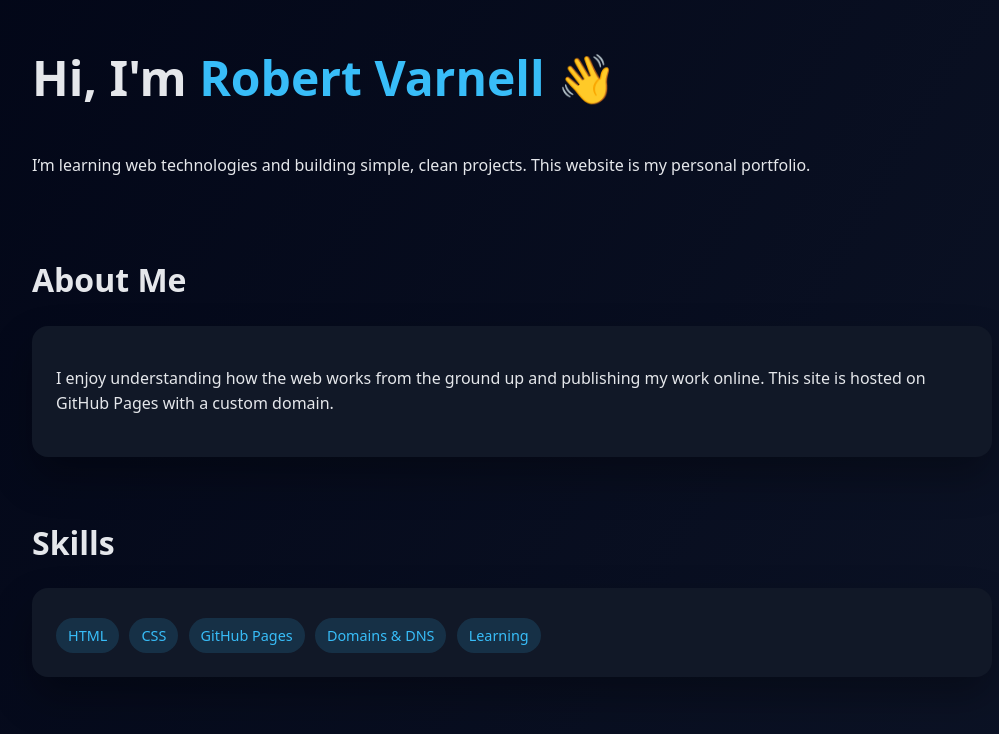
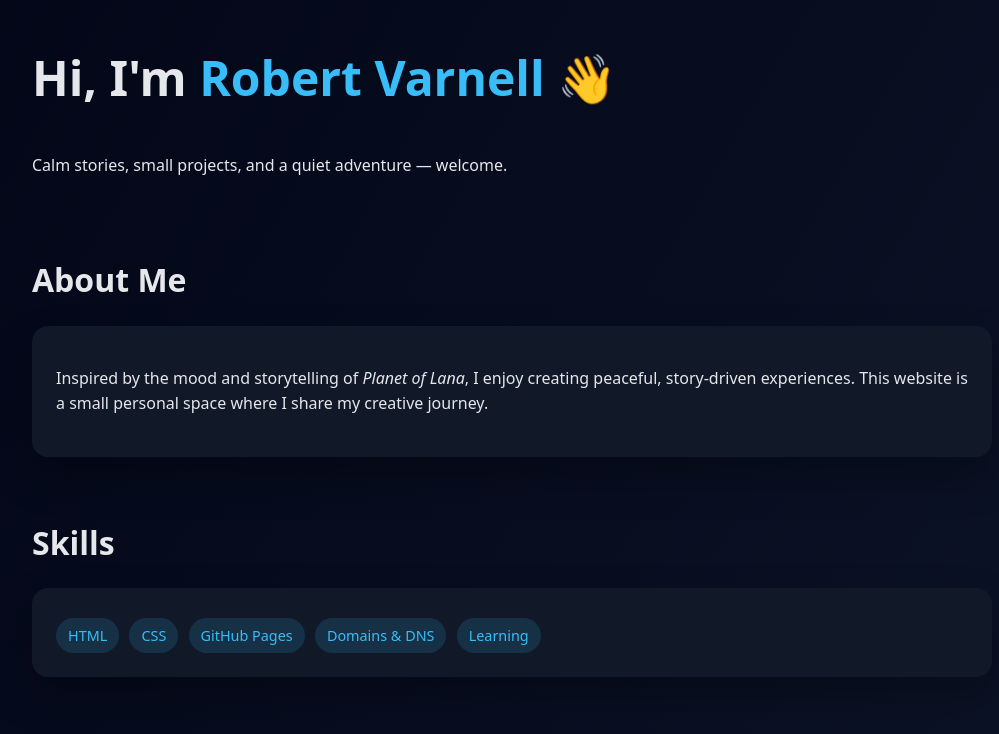
Before and after one commit to ahmedalger12062002-lab/ahmedalger12062002-lab.github.io, a plain HTML site: page index.html in a window 1280 px wide. Shown: the top 734 px of the page, without its empty margins (128-1127 px from the left). Drawn offline with Linux system fonts and the light colour scheme.

Commit message:
Update index.html

```diff
--- a/index.html
+++ b/index.html
@@ -91,19 +91,18 @@
     <header>
       <h1>Hi, I'm <span class="accent">Robert Varnell</span> 👋</h1>
       <p>
-        I’m learning web technologies and building simple, clean projects.
-        This website is my personal portfolio.
-      </p>
+  Calm stories, small projects, and a quiet adventure — welcome.
+</p>
     </header>
 
     <section>
       <h2>About Me</h2>
       <div class="card">
         <p>
-          I enjoy understanding how the web works from the ground up and
-          publishing my work online. This site is hosted on GitHub Pages
-          with a custom domain.
-        </p>
+  Inspired by the mood and storytelling of <em>Planet of Lana</em>,
+  I enjoy creating peaceful, story-driven experiences.
+  This website is a small personal space where I share my creative journey.
+</p>
       </div>
     </section>
 
```
